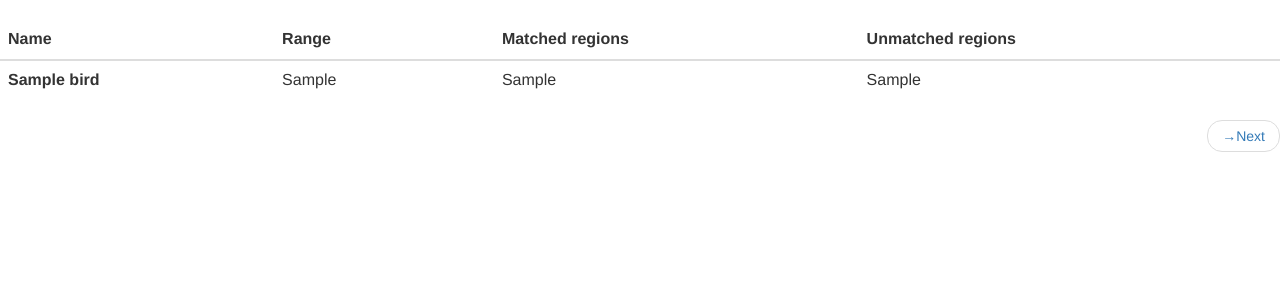
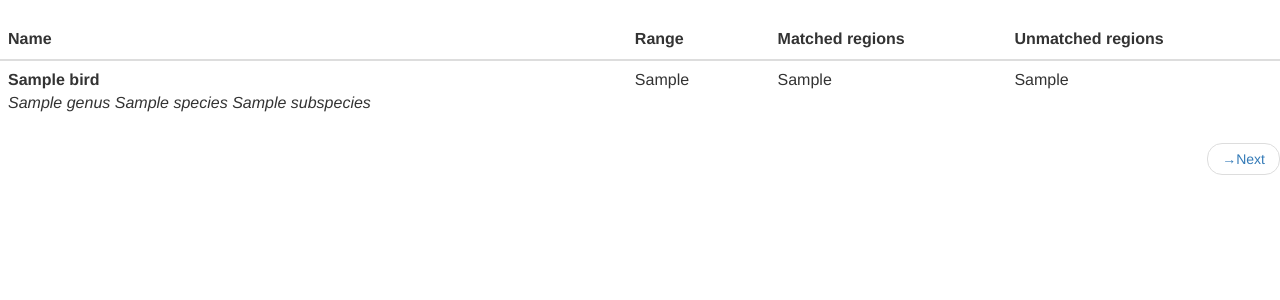
Before and after one commit to clnoll/biolodge, a Django app: template birds/templates/birds/bird_list.html in a window 1280 px wide. Shown: the part 72-372 px from the top of the page. Run offline with Django 3.2, Linux system fonts and the light colour scheme; the template is opened without the code that fills it: most values are stand-ins (such as "Sample title", 1, 10 or a date in 2020); data that the repository does not hold is empty; some libraries are stand-ins or nearby versions.

Commit message:
Add scientific names

```diff
--- a/birds/templates/birds/bird_list.html
+++ b/birds/templates/birds/bird_list.html
@@ -33,7 +33,7 @@
       <tbody>
         {% for bird in birds %}
         <tr>
-          <td><strong>{{ bird.name }}</strong></td>
+          <td><strong>{{ bird.name }}</strong><br><em>{{ bird.genus }} {{ bird.species }} {{ bird.subspecies }}</em></td>
           <td>{{ bird.raw_range }}</td>
           <td>{{ bird.form.as_p }}</td>
           <td>{{ bird.matched_regions|join:"," }}</td>
--- a/birds/views.py
+++ b/birds/views.py
@@ -49,6 +49,9 @@ class BirdListView(View):
 
             bird_dict = {
                 'name': bird.common_name,
+                'genus': bird.genus,
+                'species': bird.species,
+                'subspecies': bird.subspecies,
                 'raw_range': bird.raw_range,
                 'parsed_range': bird.parsed_range,
                 'matched_regions': bird_regions & set(world_borders),
```
